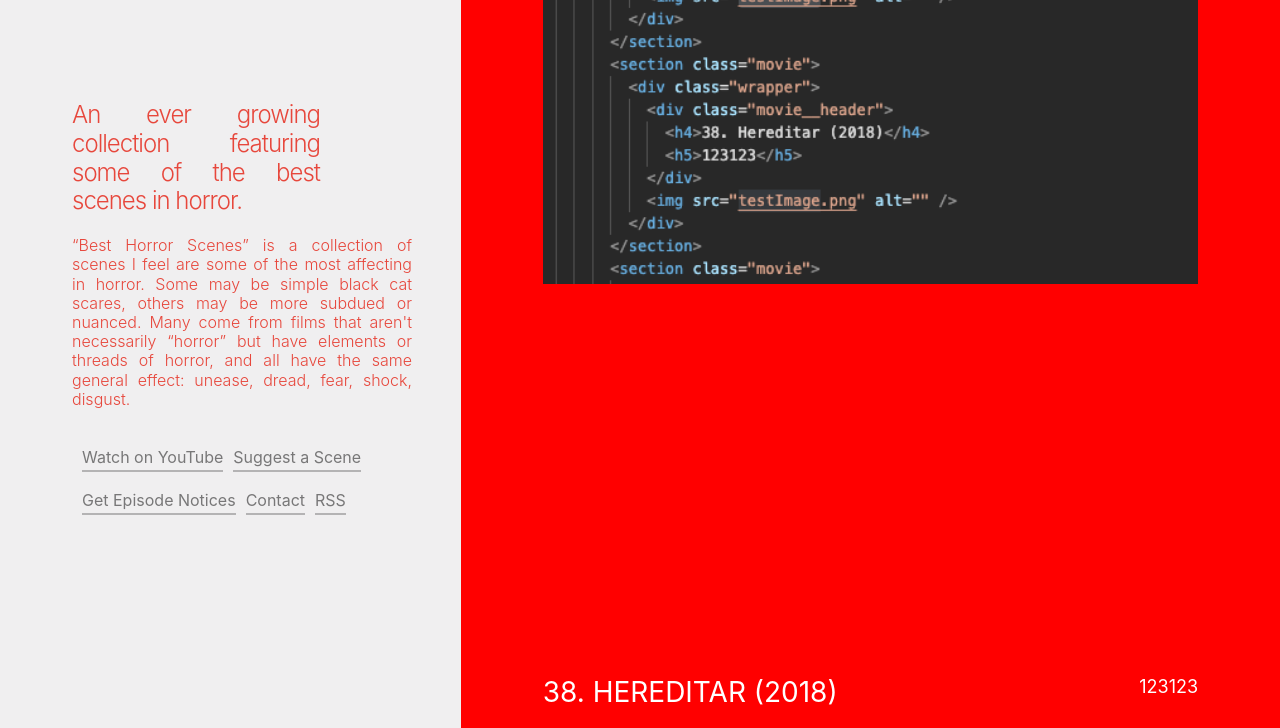
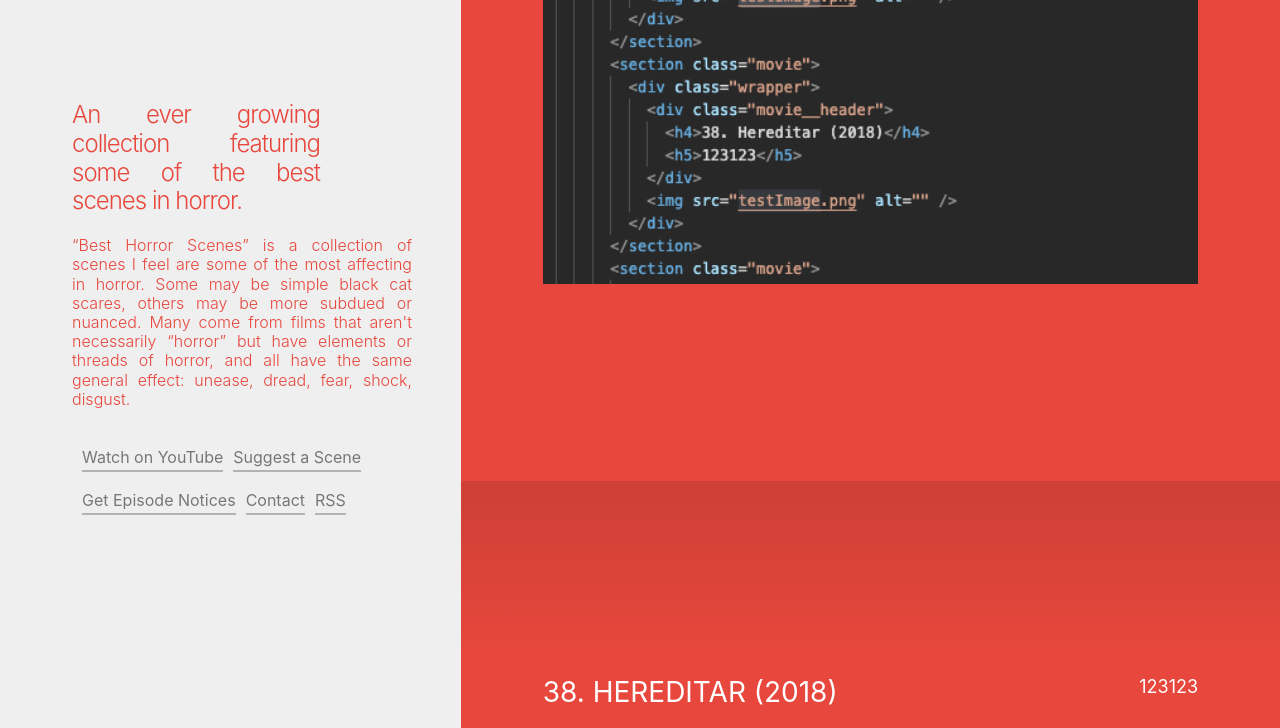
Before and after one commit to YunInSoo/scss-environment, a website: page index.html in a window 1280 px wide. Shown: the part 319-1047 px from the top of the page. Drawn offline with Linux system fonts and the light colour scheme.

Commit message:
scss 변경, linear-gradient 추가

```diff
--- a/src/scss/styles.scss
+++ b/src/scss/styles.scss
@@ -72,9 +72,18 @@ header {
   }
 }
 main {
-  background-color: red;
   margin-left: 36%;
   .movie {
+    background: linear-gradient(
+        to bottom,
+        rgba(0, 0, 0, 0.1) 2%,
+        rgba(0, 0, 0, 0),
+        rgba(0, 0, 0, 0),
+        rgba(0, 0, 0, 0),
+        rgba(0, 0, 0, 0),
+        rgba(0, 0, 0, 0)
+      )
+      $red;
     height: 100vh;
     display: flex;
     justify-content: center;
```
Also changed, not shown: dist/css/styles.css.
